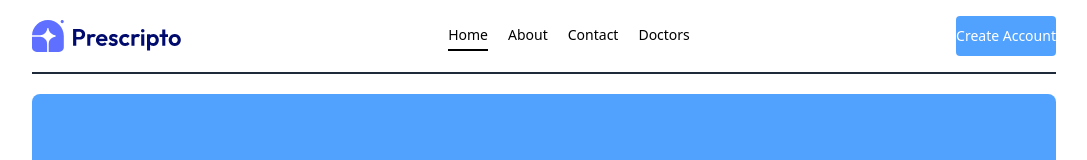
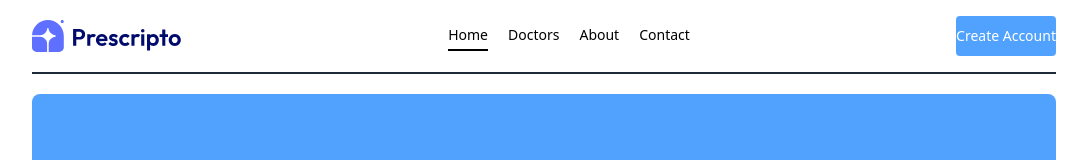
Before and after one commit to Curious-4/QuickDoc, a React (Vite) app in the folder frontend/: page / in a window 1280 px wide. Shown: the top 160 px of the page, without its empty margins (96-1183 px from the left). Built offline with nearby package versions, Linux system fonts and the light colour scheme.

Commit message:
update navbar

```diff
--- a/frontend/src/components/NavBar.jsx
+++ b/frontend/src/components/NavBar.jsx
@@ -14,6 +14,9 @@ const NavBar = () => {
                 <li className={`py-1  ${location==='/'&& "border-b-2 border-b-primary"}`}>Home</li>
 
             </NavLink>
+            <NavLink to='/doctors'>
+                <li className={`py-1  ${location==='/doctors'&& "border-b-2 border-b-primary"}`}>Doctors</li>
+            </NavLink>
             <NavLink to='/about'>
                 <li className={`py-1  ${location==='/about'&& "border-b-2 border-b-primary"}`}>About</li>
 
@@ -21,9 +24,6 @@ const NavBar = () => {
             <NavLink to='/contact'>
                 <li className={`py-1  ${location==='/contact'&& "border-b-2 border-b-primary"}`}>Contact</li>
 
-            </NavLink>
-            <NavLink to='/doctors'>
-                <li className={`py-1  ${location==='/doctors'&& "border-b-2 border-b-primary"}`}>Doctors</li>
             </NavLink>
 
         </ul>
```
